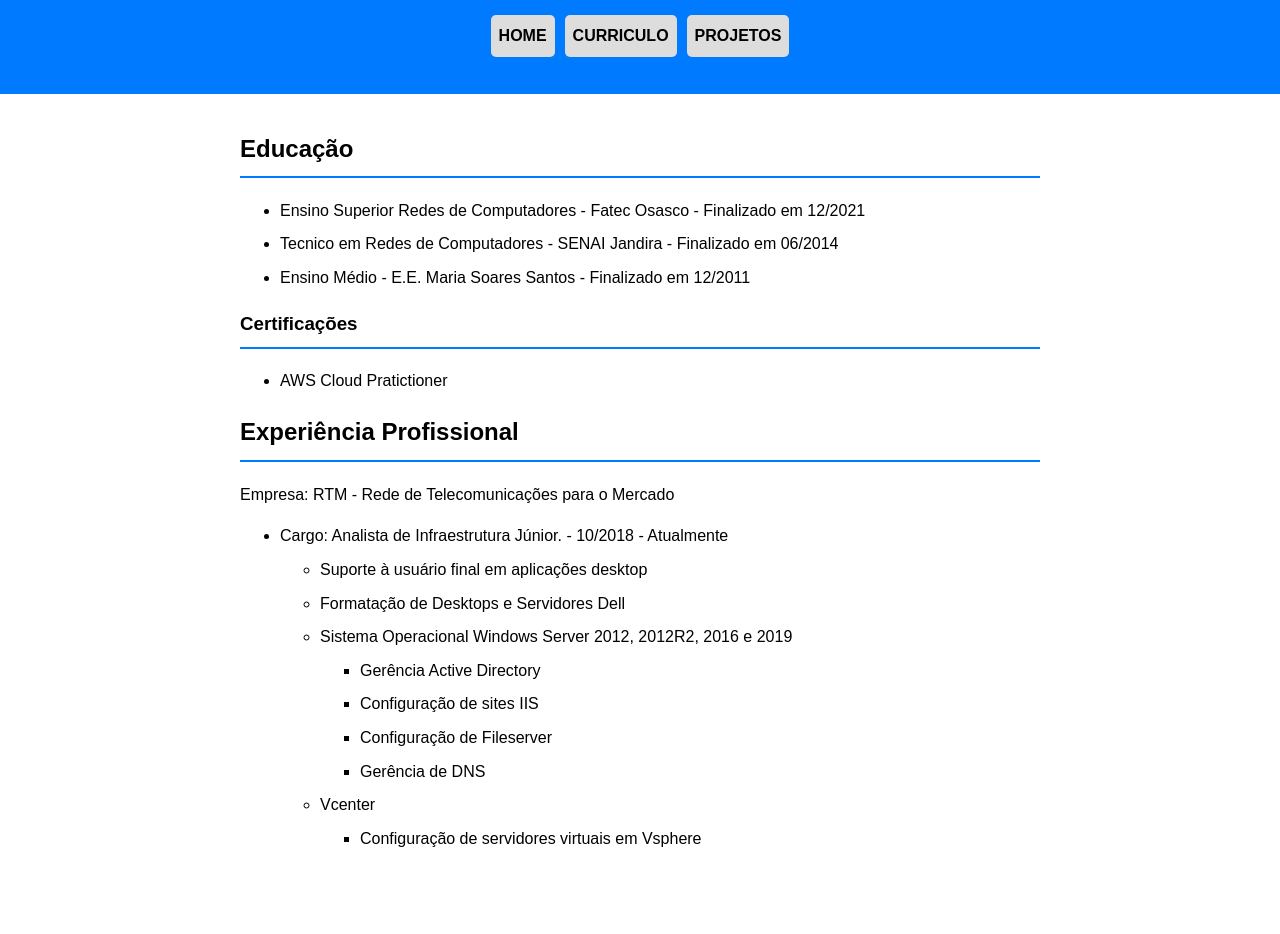
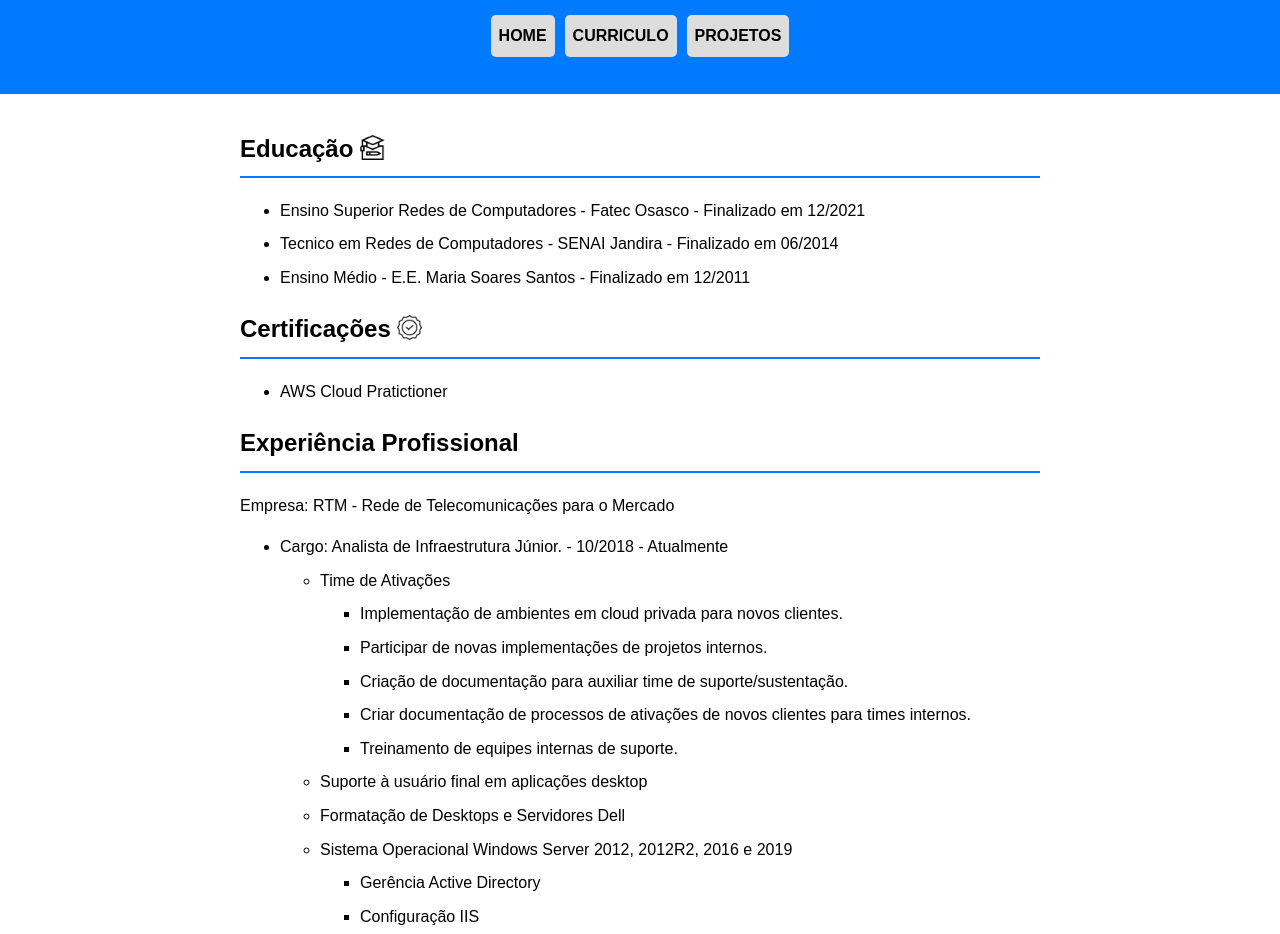
Before and after one commit to joaorodrigues1994/Cloud-Resume, a plain HTML site: page curriculo.html in a window 1280 px wide. Shown: the part 86-1020 px from the top of the page. Before the commit the page ends 969 px from the top, so only its background shows below. Drawn offline with Linux system fonts and the light colour scheme.

Commit message:
style: incluir imagens e melhorar css

```diff
--- a/css/styles.css
+++ b/css/styles.css
@@ -87,13 +87,17 @@ section h2 {
     padding-bottom: 0.5rem;
 }
 
-section h3{
-    border-bottom: 2px solid #007BFF;
-    padding-bottom: 0.5rem;
-}
-
 div.about-content {
     text-align: justify;
 }
 
-/*Dropdown Menu das experiencias*/
+img.favs {
+    width: 25px;
+    height: 25px;
+    margin-bottom: -3px;
+}
+
+/*Rodape*/
+footer#rodape {
+    text-align: center;
+}
--- a/curriculo.html
+++ b/curriculo.html
@@ -6,11 +6,11 @@
     <title>Joao - Cloud Resume Challenge - Curriculo</title>
     <link rel="stylesheet" href="css/styles.css">
     <link rel="stylesheet" href="css/styles-curriculo.css">
-    <link rel="stylesheet" href="https://cdnjs.cloudflare.com/ajax/libs/font-awesome/5.15.3/css/all.min.css">
+    <link rel="shortcut icon" href="imagens/favicon.png" type="image/x-icon">
 </head>
 <body>
     <header id="cabecalho">
-        <h1>Cloud Resume Challenge</h1>
+        <h1>Cloud Resume Challenge - João Paulo</h1>
         <nav>
             <ul id="menu">
                 <a href="index.html"><li>Home</li></a>
@@ -21,14 +21,14 @@
     </header>
     <main>
         <section id="education">
-            <h2>Educação</h2>
+            <h2>Educação <img class="favs" src="imagens/education.png" alt="Educação"></h2>
             <ul>
                 <li>Ensino Superior Redes de Computadores - Fatec Osasco - Finalizado em 12/2021</li>
                 <li>Tecnico em Redes de Computadores - SENAI Jandira - Finalizado em 06/2014</li>
                 <li>Ensino Médio - E.E. Maria Soares Santos - Finalizado em 12/2011</li>
                 <!-- Add more graduations if needed -->
             </ul>
-            <h3>Certificações</h3>
+            <h2>Certificações <img class="favs" src="imagens/certs.png" alt="Certificações"></h2>
             <ul>
                 <li>AWS Cloud Pratictioner</li>
             </ul>
@@ -39,14 +39,24 @@
             <ul>
                 <li>Cargo: Analista de Infraestrutura Júnior. - 10/2018 - Atualmente</li>
                 <ul>
+                    <li>Time de Ativações</li>
+                    <ul>
+                        <li>Implementação de ambientes em cloud privada para novos clientes.</li>
+                        <li>Participar de novas implementações de projetos internos.</li>
+                        <li>Criação de documentação para auxiliar time de suporte/sustentação.</li>
+                        <li>Criar documentação de processos de ativações de novos clientes para times internos.</li>
+                        <li>Treinamento de equipes internas de suporte.</li>
+                    </ul>
                     <li>Suporte à usuário final em aplicações desktop</li>
                     <li>Formatação de Desktops e Servidores Dell</li>
                     <li>Sistema Operacional Windows Server 2012, 2012R2, 2016 e 2019</li>
                     <ul>
                         <li>Gerência Active Directory</li>
-                        <li>Configuração de sites IIS</li>
+                        <li>Configuração IIS</li>
                         <li>Configuração de Fileserver</li>
                         <li>Gerência de DNS</li>
+                        <li>Configuração Remote Desktop Service/ RDS Broker</li>
+                        <li>Configuração de DHCP</li>
                     </ul>
                     <li>Vcenter</li>
                     <ul>
@@ -54,33 +64,6 @@
                     </ul>
                 </ul>
             </ul>
-
-            <!--
-            <ul>
-                <li>RTM - Rede de Telecomunicações para o Mercado - Analista de Infraestrutura Jr. - Período: 10/2018 - Atual</li>
-                <ul id="exp-desc">
-                    <li id="exp-dropdown">Função: Suporte técnico a clientes e usuário interno - Período de 10/2018 à 12/2021</li>
-                    <li>Suporte à usuário Final em aplicações desktop</li>
-                    <li>Formatação de Desktop e Servidores Dell</li>
-                    <li>Gerenciamento de Servidores Windows Server</li>
-                    <ul>
-                        <li>Active Directory</li>
-                        <li>Fileserver</li>
-                        <li>DHCP</li>
-                        <li>DNS</li>
-                        <li>Gerência IIS</li>
-                    </ul>
-                    <li>Gerência de Sistema operacional Linux Ubuntu/Redhat</li>
-                        <li>Configuração de usuários</li>
-                        <li>DNS Bind</li>
-                        <li>Gerenciamento de repositórios</li>
-                        <li>Instalação de softwares com utilitários yum / rpm / apt</li>
-                        <li>Formatação e configuração de disco</li>
-                        <li>Configuração de Volume Groups e LVMs</li>
-                </ul>
-                <li>Amil - Analista de Suporte - Período: 01/215 à 10/2017</li>
-                ***<-- Add more work experiences if needed --
-            </ul>-->
         </section>
     </main>
 </body>
```
Also changed, not shown: index.html (+6 -1 lines), imagens/certs.png (added), imagens/education.png (added), imagens/favicon.png (added).
